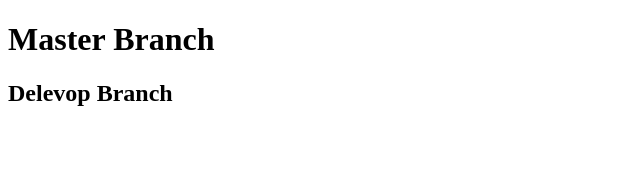
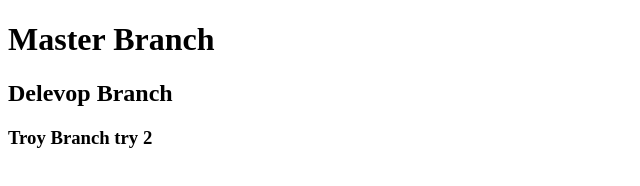
Before and after one commit to TroySandy/teamGit, a plain HTML site: page index.html in a window 1280 px wide. Shown: the whole page, without its empty margins (0-640 px from the left). Drawn offline with Linux system fonts and the light colour scheme.

Commit message:
first push for troy branch

```diff
--- a/index.html
+++ b/index.html
@@ -9,5 +9,6 @@
 <body>
     <h1>Master Branch</h1>
     <h2>Delevop Branch</h2>
+    <h3>Troy Branch try 2</h3>
 </body>
 </html>
```
